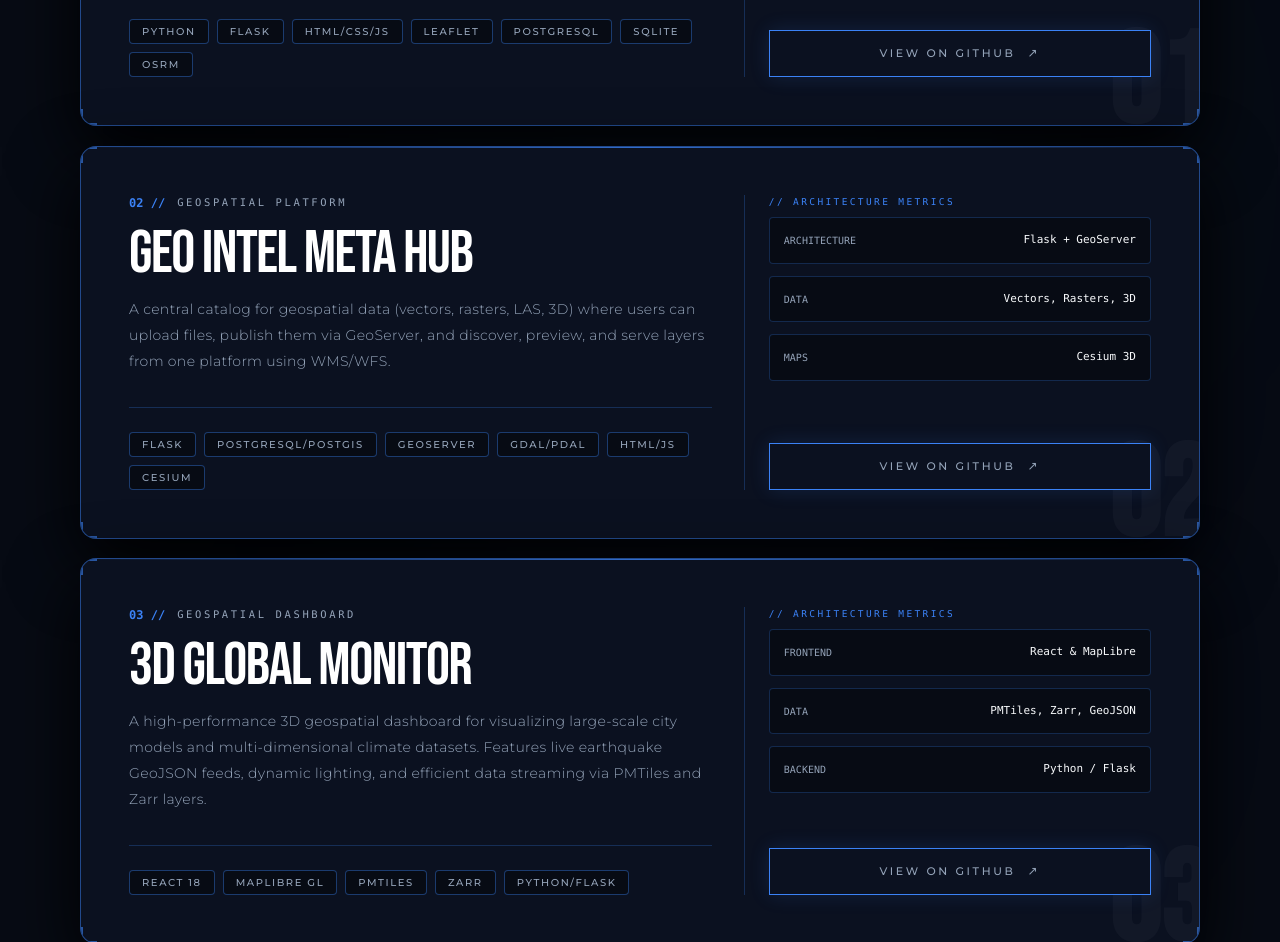
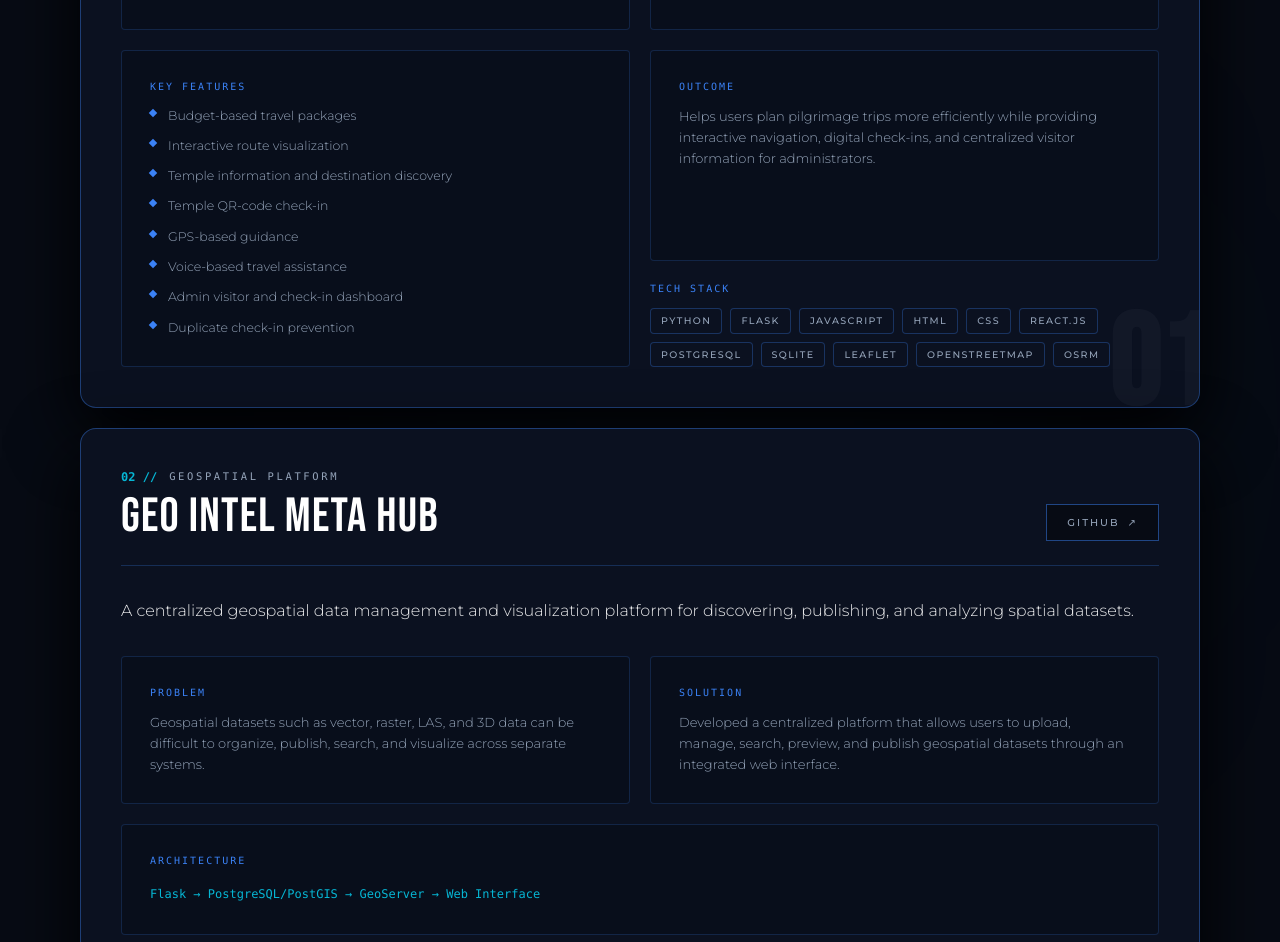
Before and after one commit to Deviprasad101/Portfolio, a React (Vite) app: page / in a window 1280 px wide. Shown: the part 4540-5482 px from the top of the page. Built offline with nearby package versions, Linux system fonts and the light colour scheme; a web font is replaced by a local one.

Commit message:
feat: complete redesign of projects section with detailed animated sub-cards

```diff
--- a/src/components/ProjectsSection.tsx
+++ b/src/components/ProjectsSection.tsx
@@ -6,10 +6,14 @@ interface Project {
   number: string;
   title: string;
   category: string;
-  description: string;
+  oneLineDescription: string;
+  problem: string;
+  solution: string;
+  architecture?: string;
+  keyFeatures: string[];
+  outcome: string;
   githubUrl: string;
   tech: string[];
-  metrics: { label: string; value: string }[];
 }
 
 const projects: Project[] = [
@@ -17,66 +21,78 @@ const projects: Project[] = [
     number: '01',
     title: 'GEO TRIP PLANNER',
     category: 'WEB PLATFORM',
-    description:
-      'Budget-based packages, place picker, interactive route map, personal temple QR check-in, and admin visit dashboard to help pilgrims plan multi-stop Tirupati trips efficiently. Allows staff to scan QR codes and admins to manage visitor data.',
+    oneLineDescription: 'A geospatial pilgrimage and travel planning platform designed to simplify multi-stop Tirupati trips.',
+    problem: 'Pilgrims often face difficulties planning multiple destinations, selecting suitable travel packages, navigating routes, and keeping track of temple visits.',
+    solution: 'Developed a digital travel planning platform that enables users to select destinations, choose budget-based travel packages, visualize routes on an interactive map, and check in at temples using QR codes.',
+    keyFeatures: [
+      'Budget-based travel packages',
+      'Interactive route visualization',
+      'Temple information and destination discovery',
+      'Temple QR-code check-in',
+      'GPS-based guidance',
+      'Voice-based travel assistance',
+      'Admin visitor and check-in dashboard',
+      'Duplicate check-in prevention'
+    ],
+    outcome: 'Helps users plan pilgrimage trips more efficiently while providing interactive navigation, digital check-ins, and centralized visitor information for administrators.',
     githubUrl: 'https://github.com/deviprasad101',
-    tech: [
-      'Python',
-      'Flask',
-      'HTML/CSS/JS',
-      'Leaflet',
-      'PostgreSQL',
-      'SQLite',
-      'OSRM',
-    ],
-    metrics: [
-      { label: 'PLATFORM', value: 'Web' },
-      { label: 'DATABASE', value: 'PostgreSQL & SQLite' },
-      { label: 'MAPS', value: 'Leaflet & OSRM' },
-    ],
+    tech: ['Python', 'Flask', 'JavaScript', 'HTML', 'CSS', 'React.js', 'PostgreSQL', 'SQLite', 'Leaflet', 'OpenStreetMap', 'OSRM'],
   },
   {
     number: '02',
     title: 'GEO INTEL META HUB',
     category: 'GEOSPATIAL PLATFORM',
-    description:
-      'A central catalog for geospatial data (vectors, rasters, LAS, 3D) where users can upload files, publish them via GeoServer, and discover, preview, and serve layers from one platform using WMS/WFS.',
+    oneLineDescription: 'A centralized geospatial data management and visualization platform for discovering, publishing, and analyzing spatial datasets.',
+    problem: 'Geospatial datasets such as vector, raster, LAS, and 3D data can be difficult to organize, publish, search, and visualize across separate systems.',
+    solution: 'Developed a centralized platform that allows users to upload, manage, search, preview, and publish geospatial datasets through an integrated web interface.',
+    architecture: 'Flask → PostgreSQL/PostGIS → GeoServer → Web Interface',
+    keyFeatures: [
+      'Geospatial dataset upload and management',
+      'Spatial database integration using PostGIS',
+      'WMS/WFS service publishing through GeoServer',
+      'Raster and vector data processing',
+      '3D visualization',
+      'Geospatial search and discovery',
+      'Interactive map-based data preview'
+    ],
+    outcome: 'Provides a centralized platform for discovering, previewing, managing, and serving geospatial datasets through standardized geospatial services.',
     githubUrl: 'https://github.com/deviprasad101',
-    tech: [
-      'Flask',
-      'PostgreSQL/PostGIS',
-      'GeoServer',
-      'GDAL/PDAL',
-      'HTML/JS',
-      'Cesium',
-    ],
-    metrics: [
-      { label: 'ARCHITECTURE', value: 'Flask + GeoServer' },
-      { label: 'DATA', value: 'Vectors, Rasters, 3D' },
-      { label: 'MAPS', value: 'Cesium 3D' },
-    ],
+    tech: ['Python', 'Flask', 'PostgreSQL', 'PostGIS', 'GeoServer', 'GDAL', 'PDAL', 'ogr2ogr', 'JavaScript', 'Cesium'],
   },
   {
     number: '03',
     title: '3D GLOBAL MONITOR',
     category: 'GEOSPATIAL DASHBOARD',
-    description:
-      'A high-performance 3D geospatial dashboard for visualizing large-scale city models and multi-dimensional climate datasets. Features live earthquake GeoJSON feeds, dynamic lighting, and efficient data streaming via PMTiles and Zarr layers.',
+    oneLineDescription: 'A high-performance 3D geospatial dashboard for visualizing large-scale city models and multi-dimensional climate datasets.',
+    problem: 'Handling and rendering large-scale 3D city models, real-time data feeds, and massive multi-dimensional climate datasets in a web browser is computationally heavy and often slow.',
+    solution: 'Developed a high-performance 3D geospatial dashboard that leverages modern web mapping technologies to efficiently stream and visualize massive datasets and live feeds.',
+    keyFeatures: [
+      'Large-scale 3D city model visualization',
+      'Live earthquake GeoJSON data integration',
+      'Multi-dimensional climate dataset rendering',
+      'Dynamic lighting and environmental effects',
+      'Efficient data streaming using PMTiles and Zarr'
+    ],
+    outcome: 'Enables real-time, interactive exploration of massive geospatial and climate datasets directly in the browser without performance bottlenecks.',
     githubUrl: 'https://github.com/deviprasad101',
-    tech: [
-      'React 18',
-      'MapLibre GL',
-      'PMTiles',
-      'Zarr',
-      'Python/Flask',
-    ],
-    metrics: [
-      { label: 'FRONTEND', value: 'React & MapLibre' },
-      { label: 'DATA', value: 'PMTiles, Zarr, GeoJSON' },
-      { label: 'BACKEND', value: 'Python / Flask' },
-    ],
+    tech: ['React 18', 'MapLibre GL', 'PMTiles', 'Zarr', 'Python', 'Flask'],
   },
 ];
+
+const SubCard: React.FC<{ title: string; children: React.ReactNode; className?: string; icon?: React.ReactNode }> = ({ title, children, className = '', icon }) => (
+  <div className={`relative p-5 sm:p-7 rounded-sm border border-[#3B82F6]/20 bg-[#070B14]/40 hover:bg-[#0B1120]/80 hover:border-[#06B6D4]/40 transition-all duration-300 group ${className}`}>
+    <div className="absolute top-0 left-0 w-full h-[1px] bg-gradient-to-r from-transparent via-[#3B82F6]/40 to-transparent opacity-0 group-hover:opacity-100 transition-all duration-300" />
+    <div className="flex items-center space-x-2 mb-3">
+      {icon && <span className="text-[#3B82F6] group-hover:text-[#06B6D4] transition-colors">{icon}</span>}
+      <h4 className="text-[10px] font-mono tracking-[0.2em] uppercase text-[#3B82F6] group-hover:text-[#06B6D4] transition-colors">
+        {title}
+      </h4>
+    </div>
+    <div className="text-[#94A3B8] font-light leading-relaxed group-hover:text-[#F8FAFC] transition-colors duration-300" style={{ fontFamily: "'Montserrat', sans-serif" }}>
+      {children}
+    </div>
+  </div>
+);
 
 export const ProjectsSection: React.FC = () => {
   return (
@@ -102,7 +118,7 @@ export const ProjectsSection: React.FC = () => {
             className="text-[11px] font-medium tracking-[0.35em] uppercase text-[#3B82F6]"
             style={{ fontFamily: "'Montserrat', sans-serif" }}
           >
-            03 / FEATURED WORK
+            04 / FEATURED WORK
           </span>
           <div className="w-20 h-[1px] bg-gradient-to-r from-[#3B82F6]/80 via-[#8B5CF6]/40 to-transparent" />
         </motion.div>
@@ -120,22 +136,11 @@ export const ProjectsSection: React.FC = () => {
             style={{ fontFamily: "'Bebas Neue', sans-serif" }}
           >
             <span className="block text-transparent bg-clip-text bg-gradient-to-b from-[#FFFFFF] via-[#E2E8F0] to-[#94A3B8] drop-shadow-[0_4px_12px_rgba(0,0,0,0.8)]">
-              SELECTED WORKS.
-            </span>
-            <span className="block text-transparent bg-clip-text bg-gradient-to-b from-[#F8FAFC] via-[#3B82F6] to-[#1E3A8A] drop-shadow-[0_8px_25px_rgba(59,130,246,0.35)]">
-              ENGINEERED VALUE.
+              PROJECTS.
             </span>
           </h2>
-
-          <p
-            className="text-xs sm:text-sm font-light text-[#94A3B8] max-w-sm mt-4 md:mt-0 leading-relaxed"
-            style={{ fontFamily: "'Montserrat', sans-serif" }}
-          >
-            Scroll down to unfold the system architecture cards. Each platform was built to solve complex operational challenges.
-          </p>
         </motion.div>
 
-        {/* React Bits Stacking Deck */}
         {/* React Bits Stacking Deck */}
         <ScrollStack
           itemDistance={20}
@@ -148,108 +153,110 @@ export const ProjectsSection: React.FC = () => {
         >
           {projects.map((project) => (
             <ScrollStackItem key={project.title}>
-              <div className="relative w-full rounded-2xl border border-[#3B82F6]/50 bg-[#0B1120] p-8 sm:p-12 shadow-[0_25px_70px_rgba(0,0,0,0.98)] group overflow-hidden transition-colors duration-500 hover:border-[#06B6D4]">
-
-                {/* Top Gold Border Light Flare */}
-                <div className="absolute top-0 left-0 right-0 h-[1px] bg-gradient-to-r from-transparent via-[#3B82F6]/80 to-transparent" />
-
-                {/* Corner Minimal L-Brackets */}
-                <div className="absolute top-0 left-0 w-4 h-4 border-t-2 border-l-2 border-[#3B82F6]/60 group-hover:border-[#3B82F6] transition-colors" />
-                <div className="absolute top-0 right-0 w-4 h-4 border-t-2 border-r-2 border-[#3B82F6]/60 group-hover:border-[#3B82F6] transition-colors" />
-                <div className="absolute bottom-0 left-0 w-4 h-4 border-b-2 border-l-2 border-[#3B82F6]/60 group-hover:border-[#3B82F6] transition-colors" />
-                <div className="absolute bottom-0 right-0 w-4 h-4 border-b-2 border-r-2 border-[#3B82F6]/60 group-hover:border-[#3B82F6] transition-colors" />
+              <div className="relative w-full rounded-2xl border border-[#3B82F6]/40 bg-[#0B1120] p-6 sm:p-10 shadow-[0_25px_70px_rgba(0,0,0,0.98)] group/main overflow-hidden transition-colors duration-500 hover:border-[#06B6D4]">
 
                 {/* Big Background Watermark Number */}
                 <span
-                  className="absolute -bottom-6 -right-3 text-8xl sm:text-9xl font-bold text-[#94A3B8]/5 select-none pointer-events-none leading-none"
+                  className="absolute -bottom-6 -right-3 text-8xl sm:text-9xl font-bold text-[#94A3B8]/5 select-none pointer-events-none leading-none z-0"
                   style={{ fontFamily: "'Bebas Neue', sans-serif" }}
                 >
                   {project.number}
                 </span>
 
-                {/* Content Grid */}
-                <div className="grid grid-cols-1 lg:grid-cols-12 gap-8 items-start relative z-10">
-
-                  {/* Left Column (7 Cols) */}
-                  <div className="lg:col-span-7 flex flex-col justify-between">
+                <div className="relative z-10">
+                  {/* Header */}
+                  <div className="mb-8 flex flex-col md:flex-row md:items-end justify-between border-b border-[#3B82F6]/25 pb-6">
                     <div>
-                      <div className="flex items-center space-x-3 mb-4">
-                        <span className="text-xs font-mono font-bold text-[#3B82F6]">
+                      <div className="flex items-center space-x-3 mb-2">
+                        <span className="text-xs font-mono font-bold text-[#06B6D4]">
                           {project.number} //
                         </span>
                         <span className="text-[10.5px] font-mono tracking-[0.25em] uppercase text-[#94A3B8]">
                           {project.category}
                         </span>
                       </div>
-
                       <h3
-                        className="text-4xl sm:text-5xl lg:text-6xl font-normal tracking-tight text-white mb-4 group-hover:text-[#F8FAFC] transition-colors uppercase leading-[0.9]"
+                        className="text-4xl sm:text-5xl tracking-wide text-white uppercase leading-none"
                         style={{ fontFamily: "'Bebas Neue', sans-serif" }}
                       >
                         {project.title}
                       </h3>
-
-                      <p
-                        className="text-xs sm:text-sm md:text-[14px] font-light text-[#94A3B8] leading-[1.85] tracking-wide mb-8 max-w-2xl"
+                    </div>
+                    <a
+                      href={project.githubUrl}
+                      target="_blank"
+                      rel="noopener noreferrer"
+                      className="mt-4 md:mt-0 inline-flex items-center justify-center space-x-2 px-5 py-2.5 border border-[#3B82F6]/50 bg-[#070B14] hover:border-[#06B6D4] hover:bg-[#3B82F6]/10 text-[#94A3B8] hover:text-white text-[10px] font-medium tracking-[0.2em] uppercase transition-all duration-300"
                       style={{ fontFamily: "'Montserrat', sans-serif" }}
                     >
-                        {project.description}
-                      </p>
+                      <span>GITHUB</span>
+                      <span>↗</span>
+                    </a>
                   </div>
 
-                    {/* Tech Stack Pills */}
-                    <div className="flex flex-wrap gap-2 pt-6 border-t border-[#3B82F6]/25">
+                  <p className="text-sm sm:text-base text-white/90 font-light leading-relaxed mb-8" style={{ fontFamily: "'Montserrat', sans-serif" }}>
+                    {project.oneLineDescription}
+                  </p>
+
+                  {/* Sub-cards Grid */}
+                  <div className="grid grid-cols-1 lg:grid-cols-12 gap-5">
+
+                    {/* Problem & Solution */}
+                    <SubCard title="PROBLEM" className="lg:col-span-6">
+                      <p className="text-[13px]">{project.problem}</p>
+                    </SubCard>
+                    <SubCard title="SOLUTION" className="lg:col-span-6">
+                      <p className="text-[13px]">{project.solution}</p>
+                    </SubCard>
+
+                    {/* Architecture (if present) */}
+                    {project.architecture && (
+                      <SubCard title="ARCHITECTURE" className="lg:col-span-12">
+                        <code className="text-[#06B6D4] font-mono text-xs">{project.architecture}</code>
+                      </SubCard>
+                    )}
+
+                    {/* Key Features */}
+                    <SubCard title="KEY FEATURES" className="lg:col-span-6">
+                      <ul className="space-y-2.5">
+                        {project.keyFeatures.map((feature, i) => (
+                          <li key={i} className="flex items-start group/li">
+                            <div className="mt-1 mr-3 shrink-0">
+                              <div className="w-1.5 h-1.5 bg-[#3B82F6] rotate-45 group-hover/li:bg-[#06B6D4] transition-colors" />
+                            </div>
+                            <span className="text-[12.5px] group-hover/li:text-white transition-colors">{feature}</span>
+                          </li>
+                        ))}
+                      </ul>
+                    </SubCard>
+
+                    {/* Outcome & Tech */}
+                    <div className="lg:col-span-6 flex flex-col gap-5">
+                      <SubCard title="OUTCOME" className="flex-1">
+                        <p className="text-[13px]">{project.outcome}</p>
+                      </SubCard>
+
+                      <SubCard title="TECH STACK" className="!bg-transparent border-none !p-0">
+                        <div className="flex flex-wrap gap-2">
                           {project.tech.map((t) => (
                             <span
                               key={t}
-                          className="px-3 py-1 text-[10px] font-medium tracking-[0.16em] uppercase rounded-sm border border-[#3B82F6]/40 bg-[#070B14] text-[#94A3B8] group-hover:border-[#06B6D4]/50 group-hover:text-[#F8FAFC] transition-all duration-300"
+                              className="px-2.5 py-1 text-[9.5px] font-medium tracking-[0.15em] uppercase rounded-sm border border-[#3B82F6]/30 bg-[#0B1120] text-[#94A3B8] hover:border-[#06B6D4]/60 hover:text-white transition-all"
                               style={{ fontFamily: "'Montserrat', sans-serif" }}
                             >
                               {t}
                             </span>
                           ))}
                         </div>
+                      </SubCard>
                     </div>
 
-                  {/* Right Column (5 Cols) */}
-                  <div className="lg:col-span-5 flex flex-col justify-between h-full space-y-6 lg:pl-6 lg:border-l lg:border-[#3B82F6]/25">
-                    <div className="space-y-3">
-                      <span className="text-[9.5px] font-mono tracking-[0.25em] uppercase text-[#3B82F6] block mb-2">
-                        // ARCHITECTURE METRICS
-                      </span>
-                      {project.metrics.map((m) => (
-                        <div
-                          key={m.label}
-                          className="p-3.5 rounded-sm border border-[#3B82F6]/25 bg-[#070B14] flex items-center justify-between"
-                        >
-                          <span className="text-[10px] font-mono text-[#94A3B8]">
-                            {m.label}
-                          </span>
-                          <span className="text-[11px] font-mono font-medium text-[#F8FAFC]">
-                            {m.value}
-                          </span>
                   </div>
-                      ))}
-                    </div>
-
-                    <a
-                      href={project.githubUrl}
-                      target="_blank"
-                      rel="noopener noreferrer"
-                      className="inline-flex items-center justify-center space-x-3 px-6 py-3.5 border border-[#3B82F6] bg-[#0B1120] hover:border-[#06B6D4] hover:bg-[#3B82F6] text-[#94A3B8] hover:text-[#F8FAFC] text-[11px] font-medium tracking-[0.24em] uppercase transition-all duration-300 shadow-[0_0_20px_rgba(59,130,246,0.15)]"
-                      style={{ fontFamily: "'Montserrat', sans-serif" }}
-                    >
-                      <span>VIEW ON GITHUB</span>
-                      <span className="text-xs">↗</span>
-                    </a>
-                  </div>
-
                 </div>
               </div>
             </ScrollStackItem>
           ))}
         </ScrollStack>
-
       </div>
     </section>
   );
```
Lines whose indentation alone changed are shown as unchanged.
